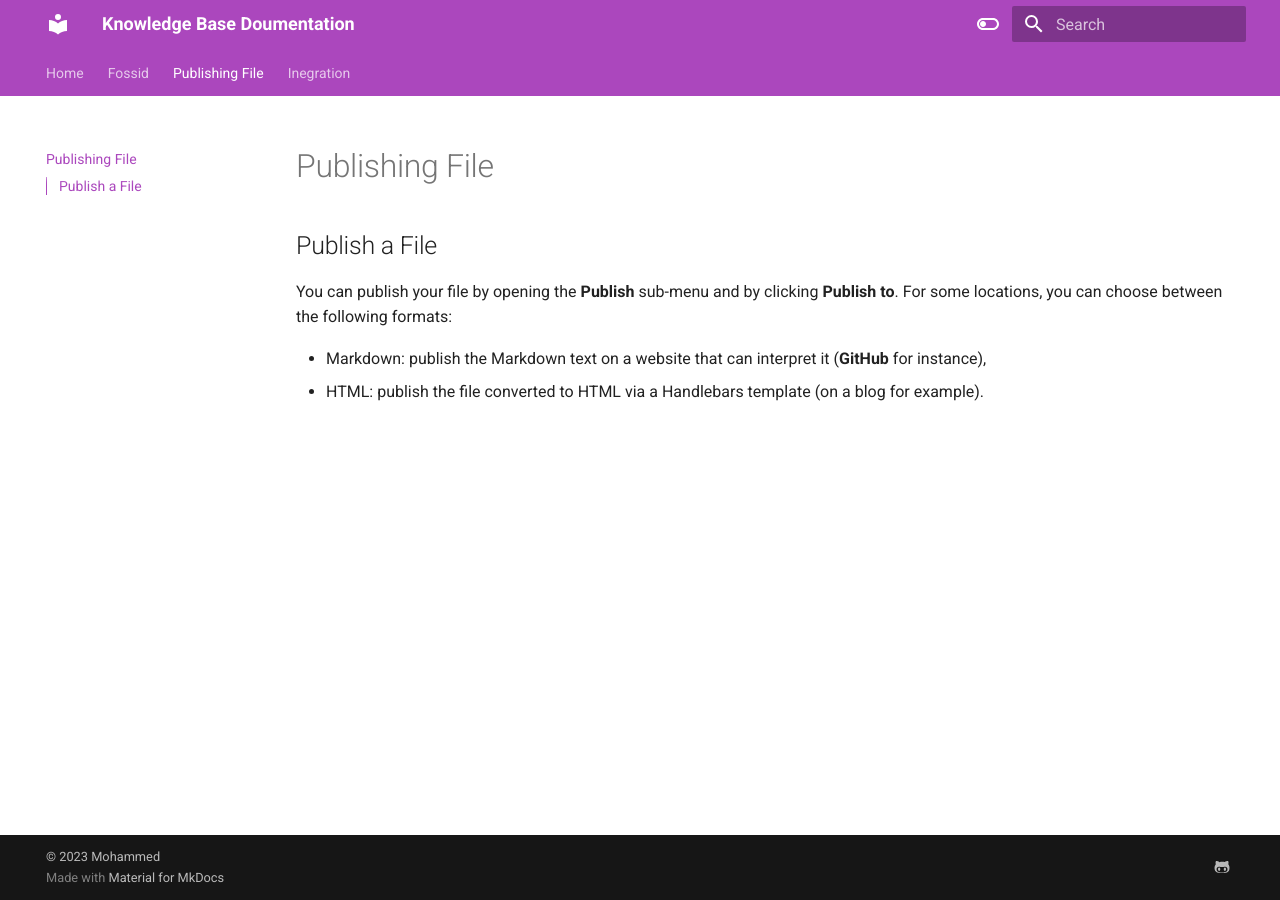
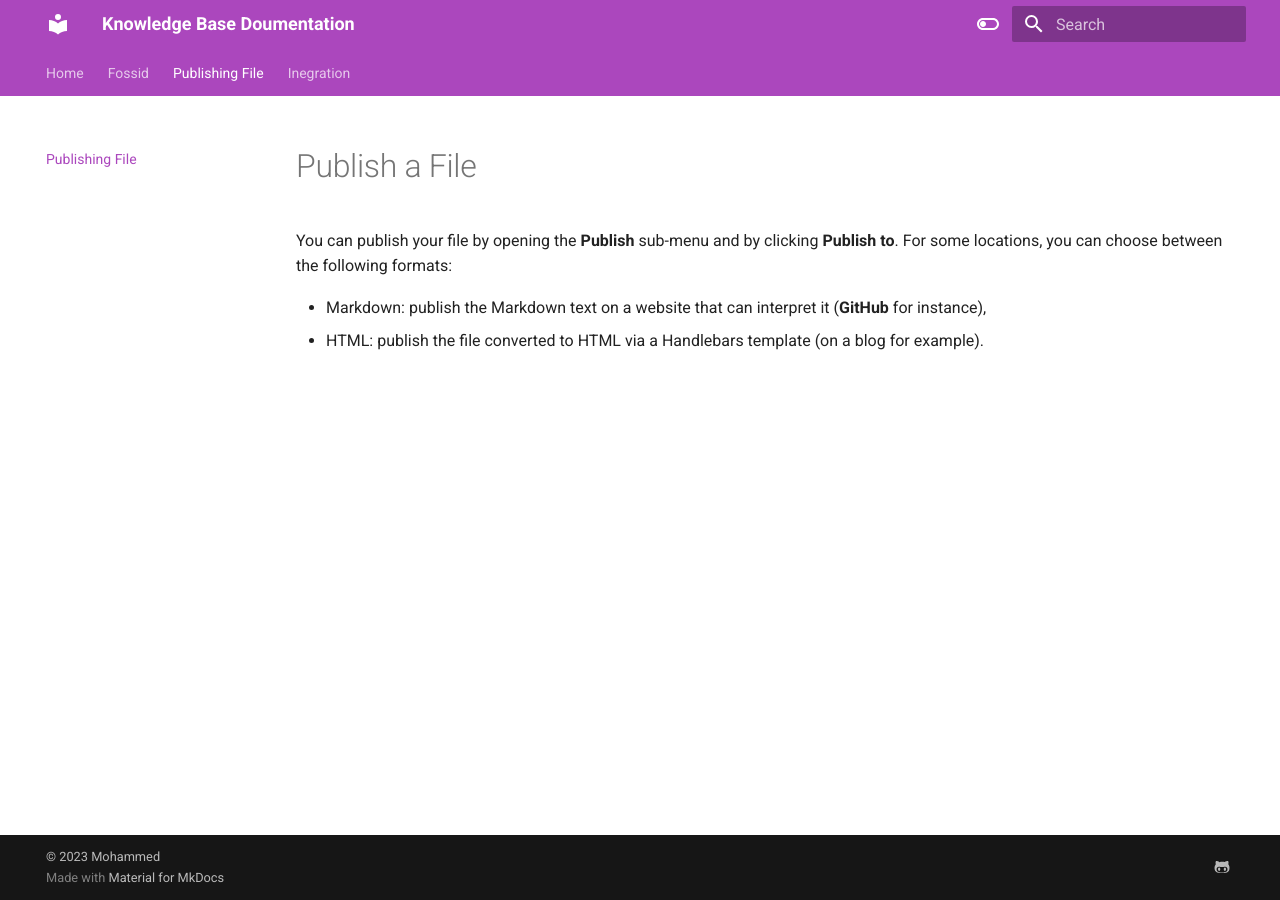
Before and after one commit to mhd8a/material-mkdocs-tutorial, an MkDocs documentation site: the page built from docs/Publish-a-File.md, in a window 1280 px wide. Built offline with MkDocs 1.6.1 and Material for MkDocs 9.7.7, drawn with Linux system fonts in a browser that asks for light colours.

Commit message:
Update Publish a File.md

```diff
--- a/docs/Publish-a-File.md
+++ b/docs/Publish-a-File.md
@@ -1,4 +1,4 @@
-## Publish a File
+# Publish a File
 
 You can publish your file by opening the **Publish** sub-menu and by clicking **Publish to**. For some locations, you can choose between the following formats:
 
```
